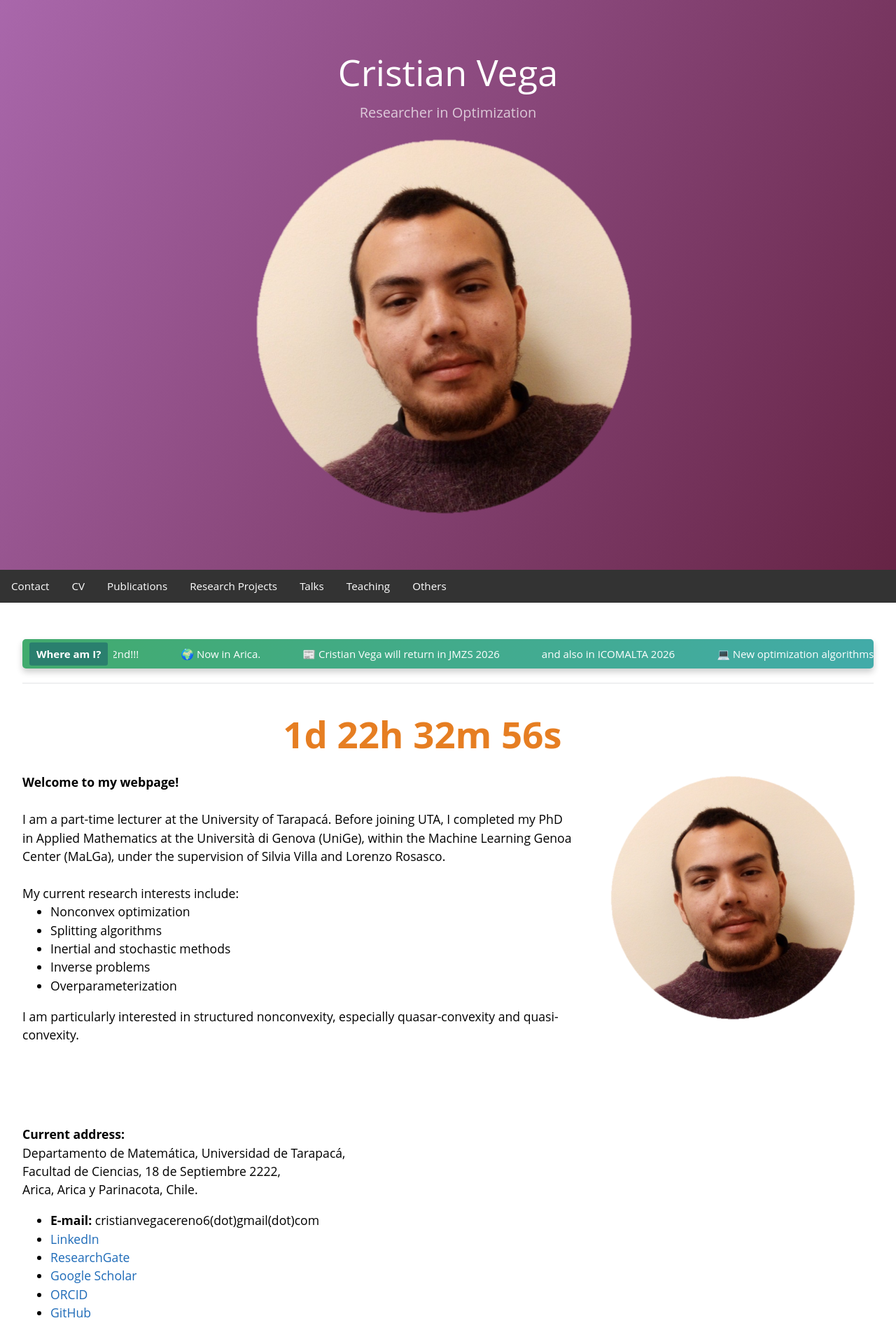
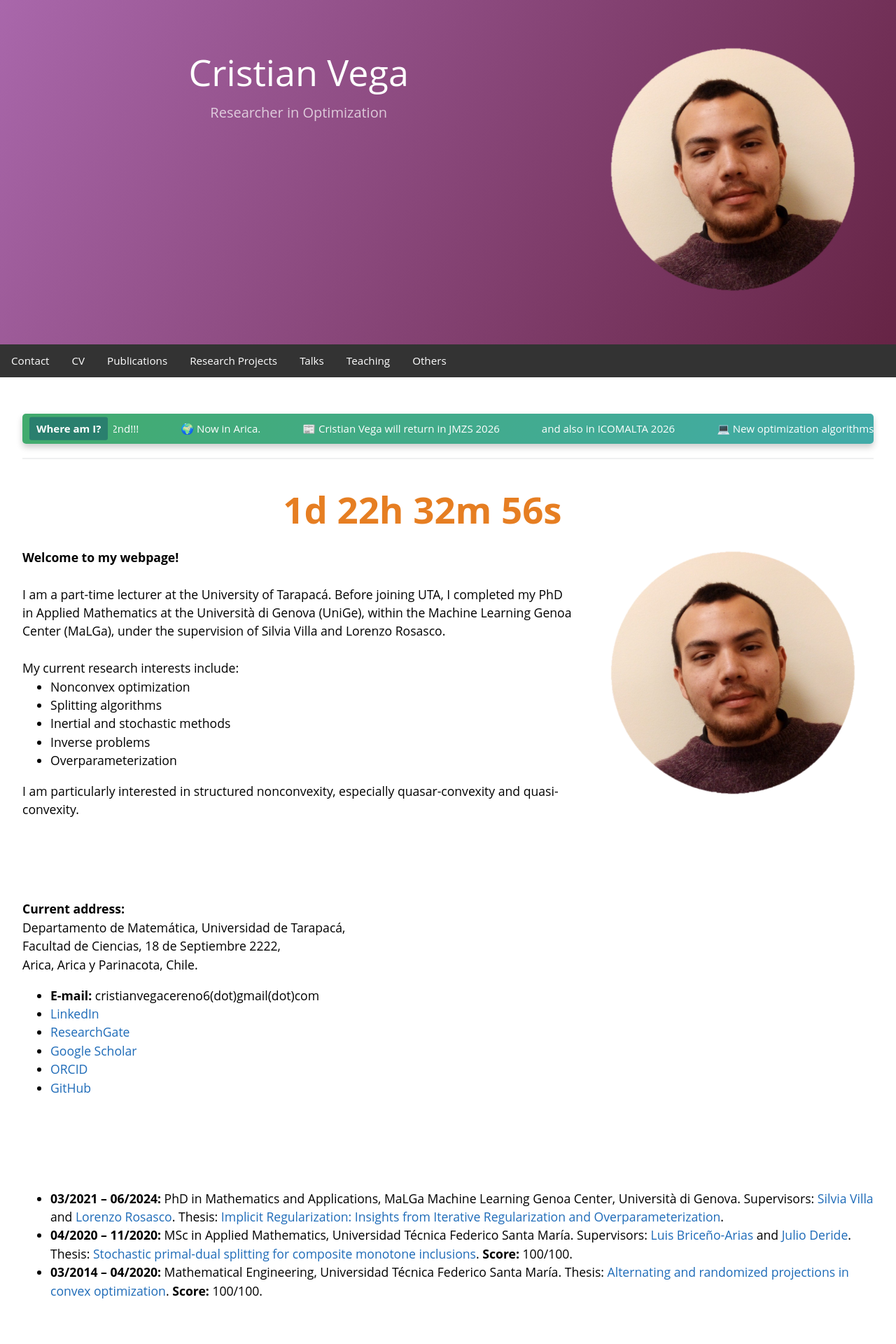
Before and after one commit to cristianvega1995/cristianvega1995.github.io, a Jekyll site: the page index.html, which Jekyll copies as it is, in a window 1280 px wide. Shown: the top 1920 px of the page at 70% size. Built offline with Jekyll 4.4.1, drawn with Linux system fonts in a browser that asks for light colours.

Commit message:
Refactor header layout with flexbox styling

```diff
--- a/index.html
+++ b/index.html
@@ -84,9 +84,15 @@
 <body>
 
 <header class="page-header">
-    <h1>Cristian Vega</h1>
-    <h2>Researcher in Optimization</h2>
-    <img src="cristian_vega.png" alt="Cristian Vega" style="max-width:100%; height:auto;">
+    <div style="display:flex; gap:2rem; align-items:flex-start; flex-wrap:wrap;">
+    <div style="flex:2; min-width:280px;">
+        <h1>Cristian Vega</h1>
+        <h2>Researcher in Optimization</h2>
+    </div>
+    <div style="flex:1; min-width:200px; text-align:center;">
+        <img src="cristian_vega.png" alt="Cristian Vega" style="max-width:100%; height:auto;">
+    </div>
+</div>
 </header>
 
 <nav>
```
